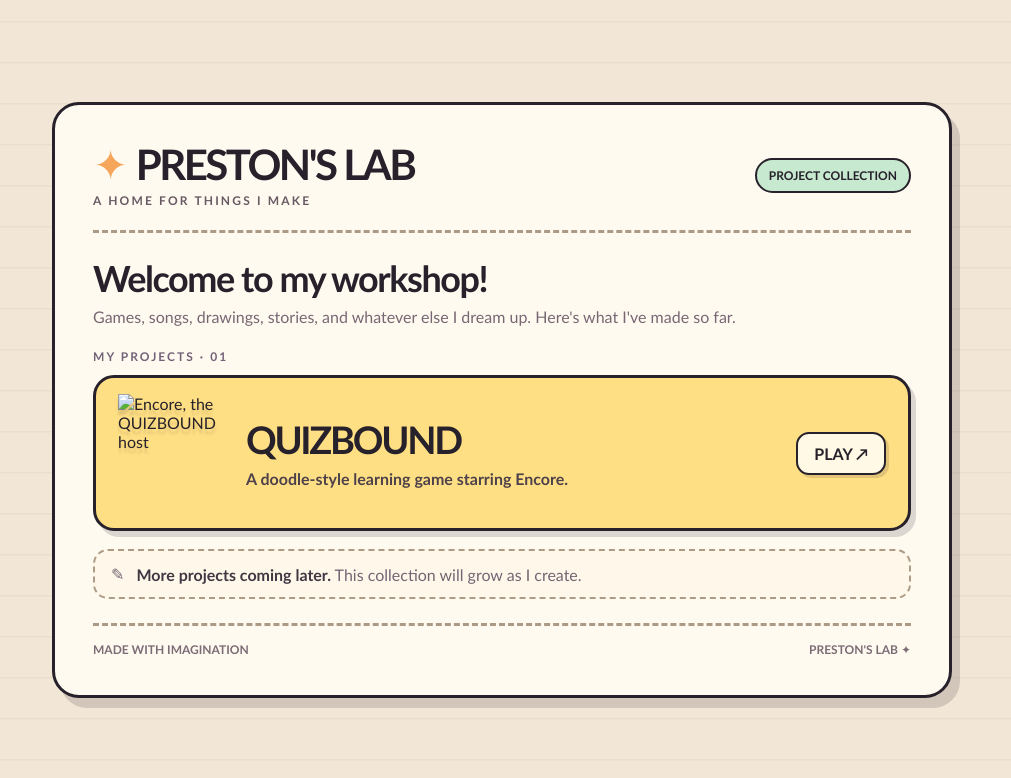
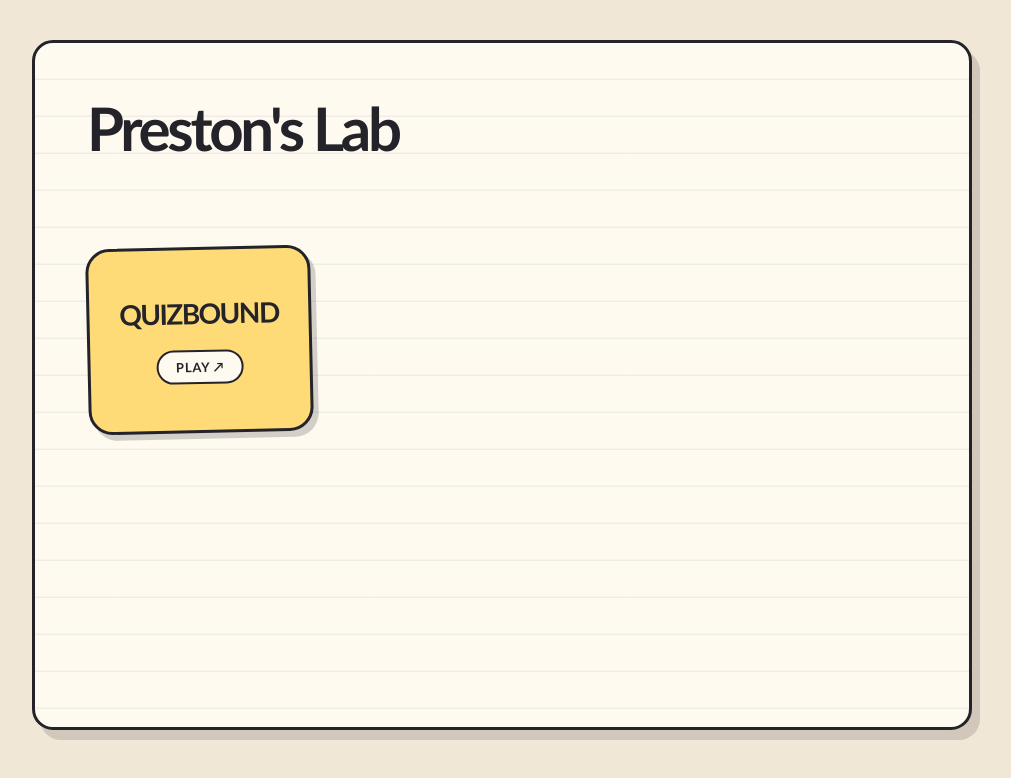
Before and after one commit to theprofessorpreston-glitch/Prestons_Lab, a plain HTML site: page index.html in a window 1280 px wide. Shown: the whole page, without its empty margins (138-1149 px from the left). Drawn offline with Linux system fonts and the light colour scheme.

Commit message:
Add files via upload

```diff
--- a/index.html
+++ b/index.html
@@ -1,11 +1,30 @@
-<!DOCTYPE html><html lang="en"><head><meta charset="utf-8"><meta name="viewport" content="width=device-width, initial-scale=1"><title>Preston's Lab — My Projects</title><meta name="description" content="A collection of projects, games, music and creations from Preston's Lab."><style>
-:root{--ink:#26212a;--paper:#fffaf0;--yellow:#ffdf83;--blue:#aaddf3;--muted:#776773}
-*{box-sizing:border-box}html{scroll-behavior:smooth}body{margin:0;min-height:100vh;background:repeating-linear-gradient(0deg,transparent 0 39px,#a9937b1d 40px 41px),#f2e7d6;color:var(--ink);font-family:'Trebuchet MS',Verdana,sans-serif;display:flex;align-items:center;justify-content:center;padding:24px}
-a{color:inherit;text-decoration:none}a:focus-visible{outline:4px solid #559ee0;outline-offset:4px}.page{width:min(900px,100%);border:3px solid var(--ink);border-radius:27px;background:var(--paper);box-shadow:8px 10px 0 #4b394331;padding:clamp(20px,4vw,38px);position:relative}
-.header{display:flex;justify-content:space-between;align-items:center;gap:20px;border-bottom:3px dashed #ab9b86;padding-bottom:22px}.brand{font-weight:1000;font-size:clamp(26px,4.5vw,42px);letter-spacing:-.06em;line-height:1}.star{color:#f6a65b;margin-right:10px}.subtitle{font-size:12px;font-weight:900;letter-spacing:.18em;color:#675a63;margin-top:8px}.tag{background:#c7e9cf;border:2px solid var(--ink);border-radius:999px;padding:8px 12px;font-size:12px;font-weight:900;white-space:nowrap}
-.intro{margin:23px 0 20px}.intro h1{font-size:clamp(22px,3.7vw,36px);letter-spacing:-.04em;margin:0 0 5px}.intro p{color:var(--muted);font-size:16px;margin:0;line-height:1.55}
-.label{font-size:12px;letter-spacing:.17em;font-weight:1000;margin-bottom:11px;color:#726277}.project{display:flex;align-items:center;gap:24px;border:3px solid var(--ink);border-radius:21px;background:var(--yellow);box-shadow:5px 6px 0 #2a232a2b;padding:16px 22px;transition:transform .15s,box-shadow .15s}.project:hover{transform:translateY(-3px);box-shadow:5px 9px 0 #2a232a2b}.character{width:104px;height:118px;object-fit:contain;flex:none;filter:drop-shadow(0 5px 1px #20182520)}.project-info{flex:1;min-width:0}.project-info h2{font-size:clamp(26px,4vw,38px);margin:0 0 5px;letter-spacing:-.06em}.project-info p{margin:0;color:#4d414b;line-height:1.45;font-weight:650}.open{border:2px solid var(--ink);background:#fff9e6;border-radius:13px;padding:10px 16px;font-weight:1000;white-space:nowrap;box-shadow:3px 3px 0 #33252926}
-.future{margin:18px 0 0;padding:13px 16px;border:2px dashed #ad9b86;border-radius:15px;background:#fff8ea;display:flex;gap:12px;align-items:center;color:#736573}.future strong{color:#403743}.footer{display:flex;justify-content:space-between;gap:10px;border-top:3px dashed #ab9b86;padding-top:16px;margin-top:24px;color:#7b6c75;font-size:12px;font-weight:800}
-@media(max-width:620px){body{align-items:flex-start;padding:11px}.page{padding:18px;border-radius:20px}.tag{display:none}.project{gap:12px;padding:14px}.character{width:74px;height:92px}.open{padding:9px 10px;font-size:12px}.project-info p{font-size:13px}.future{font-size:13px}}
-@media(max-width:390px){.project{flex-wrap:wrap}.open{margin-left:auto}.character{width:72px;height:85px}}
-</style></head><body><main class="page"><header class="header"><div><div class="brand"><span class="star">✦</span>PRESTON'S LAB</div><div class="subtitle">A HOME FOR THINGS I MAKE</div></div><span class="tag">PROJECT COLLECTION</span></header><section class="intro"><h1>Welcome to my workshop!</h1><p>Games, songs, drawings, stories, and whatever else I dream up. Here's what I've made so far.</p></section><section aria-label="My projects"><div class="label">MY PROJECTS · 01</div><a class="project" href="games/quizbound.html" aria-label="Play QUIZBOUND"><img class="character" src="assets/encore.png" alt="Encore, the QUIZBOUND host"><div class="project-info"><h2>QUIZBOUND</h2><p>A doodle-style learning game starring Encore.</p></div><span class="open">PLAY ↗</span></a><div class="future"><span aria-hidden="true">✎</span><span><strong>More projects coming later.</strong> This collection will grow as I create.</span></div></section><footer class="footer"><span>MADE WITH IMAGINATION</span><span>PRESTON'S LAB ✦</span></footer></main></body></html>
+<!DOCTYPE html>
+<html lang="en">
+<head>
+<meta charset="UTF-8"><meta name="viewport" content="width=device-width, initial-scale=1">
+<title>Preston's Lab</title>
+<style>
+:root{--ink:#24232a;--paper:#fffaf0;--cream:#f0e7d7;--yellow:#ffdb78;--blue:#a9dff5}
+*{box-sizing:border-box}
+html,body{min-height:100%;margin:0}
+body{background:var(--cream);font-family:"Trebuchet MS",Verdana,sans-serif;color:var(--ink);padding:clamp(18px,4vw,40px)}
+.page{margin:auto;max-width:940px;min-height:min(690px,calc(100dvh - 80px));background:repeating-linear-gradient(to bottom,transparent 0 35px,rgba(136,166,176,.15) 36px 37px),var(--paper);border:3px solid var(--ink);border-radius:21px;box-shadow:8px 10px 0 rgba(46,36,31,.16);padding:clamp(24px,4.5vw,52px);position:relative;overflow:hidden}
+h1{font-size:clamp(36px,6vw,60px);letter-spacing:-.055em;line-height:1.1;margin:0;font-weight:1000;display:inline-block;position:relative}
+h1::after{content:"";display:block;height:9px;background:var(--yellow);border-radius:100%;transform:rotate(-1.5deg);margin-top:-3px;position:relative;z-index:-1}
+.projects{margin-top:clamp(52px,10vh,110px);display:flex;align-items:flex-start;gap:18px;flex-wrap:wrap}
+.project{width:clamp(190px,26vw,225px);min-height:186px;display:flex;justify-content:center;align-items:center;flex-direction:column;gap:20px;text-align:center;padding:25px 16px;background:var(--yellow);border:3px solid var(--ink);border-radius:24px;box-shadow:5px 6px 0 rgba(36,35,42,.2);color:var(--ink);text-decoration:none;transform:rotate(-1.3deg);transition:transform .16s ease,box-shadow .16s ease}
+.project:hover,.project:focus-visible{transform:rotate(0deg) translateY(-5px);box-shadow:7px 10px 0 rgba(36,35,42,.22)}
+.project:focus-visible{outline:3px solid #547c9a;outline-offset:5px}
+.project-name{font-weight:1000;font-size:28px;letter-spacing:-.055em}
+.play{border:2px solid var(--ink);background:var(--paper);padding:7px 17px;border-radius:999px;font-size:13px;font-weight:1000;letter-spacing:.06em}
+@media(max-width:560px){.page{min-height:calc(100dvh - 36px);padding:28px 22px}.projects{margin-top:70px}.project{width:190px;min-height:170px}}
+@media(prefers-reduced-motion:reduce){.project{transition:none}}
+</style>
+</head>
+<body>
+<main class="page">
+<h1>Preston's Lab</h1>
+<div class="projects"><a class="project" href="games/quizbound.html" aria-label="Play QUIZBOUND"><span class="project-name">QUIZBOUND</span><span class="play">PLAY ↗</span></a></div>
+</main>
+</body>
+</html>
```
Also changed, not shown: README.txt.
